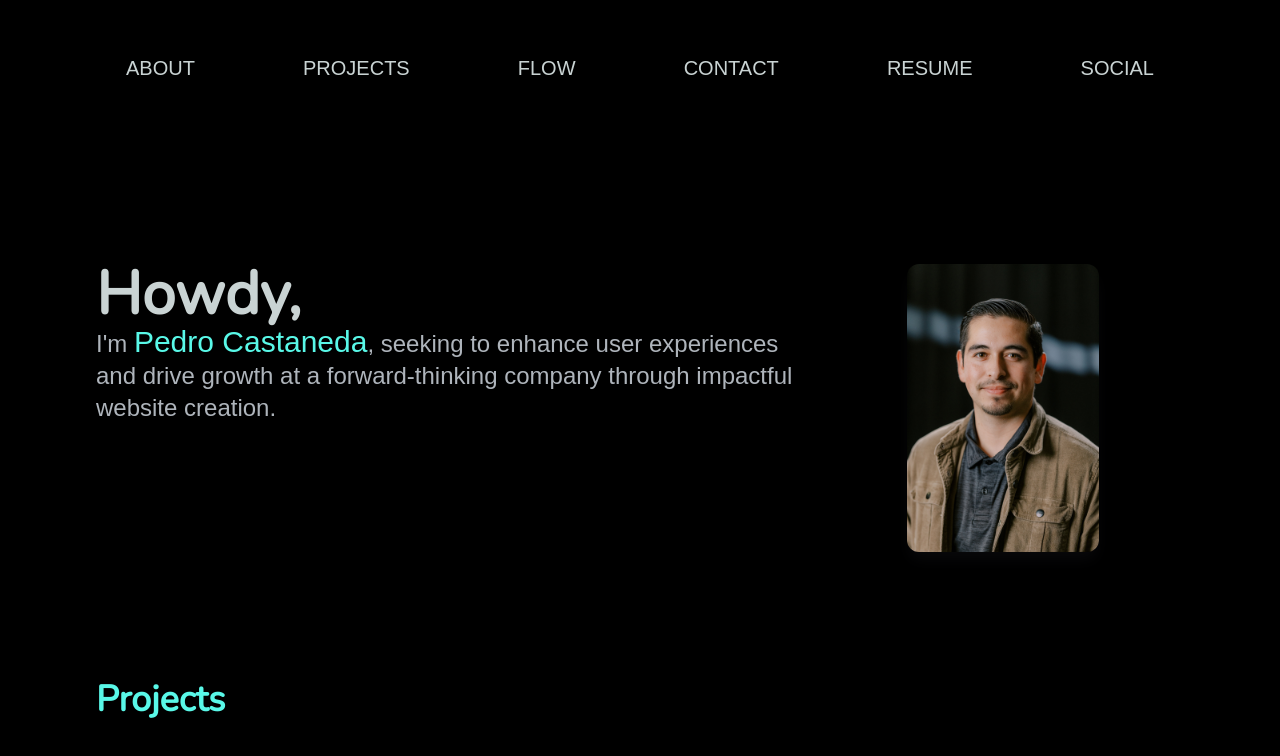
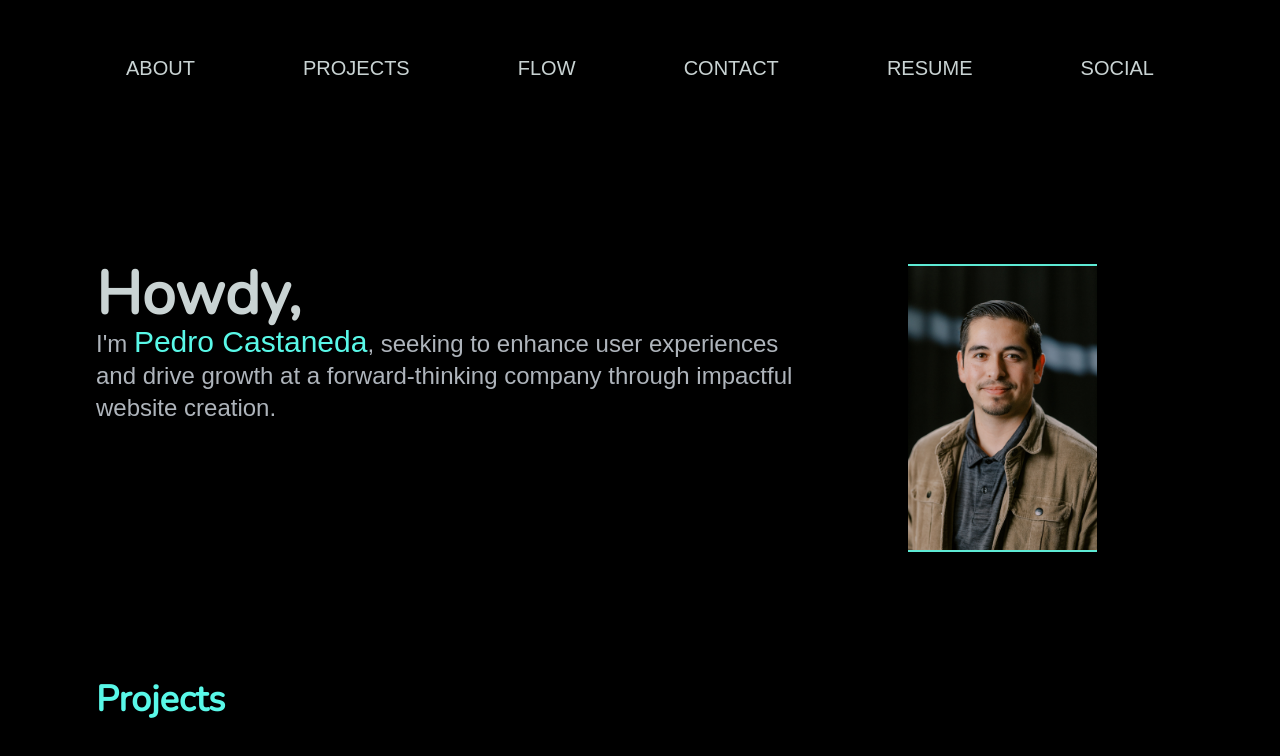
Before and after one commit to rooted92/pedrocwebsite, a React (Create React App) app: page / in a window 1280 px wide. Shown: the top 756 px of the page. Built offline with nearby package versions, Linux system fonts and the light colour scheme; a web font is replaced by a local one.

Commit message:
added img border

```diff
--- a/src/components/HomePageFolder/HomePage.tsx
+++ b/src/components/HomePageFolder/HomePage.tsx
@@ -61,7 +61,7 @@ const HomePage = (): JSX.Element => {
                                     I'm <span className='text-3xl lightNeonBlue'>Pedro Castaneda</span>, seeking to enhance user experiences and drive growth at a forward-thinking company through impactful website creation.</p>
                             </div>
                             <div className='flex justify-center'>
-                                <img className='mt-4 md:mt-0 md:w-3/4 md:h-96 md:object-cover md:object-top rounded-xl lg:w-auto lg:h-72 shadow-zinc-950 shadow-lg' src={Headshot} alt="Picture of me, Pedro" />
+                                <img className='mt-4 md:mt-0 md:w-3/4 md:h-96 md:object-cover md:object-top lg:w-auto lg:h-72 border-y-2 border-teal-300' src={Headshot} alt="Picture of me, Pedro" />
                             </div>
                         </div>
 
--- a/src/components/NavbarFolder/Navbar.css
+++ b/src/components/NavbarFolder/Navbar.css
@@ -4,13 +4,8 @@
   color: rgba(201, 211, 211, 1);
 }
 
-#nav a:hover,
-#nav button:hover {
-  /* color: rgba(89, 248, 232, 1); */
-}
-
-#navbar-hamburger a:hover {
-  /* color: rgba(89, 248, 232, 1); */
+.darkGreenBg {
+  background-color: rgba(3, 20, 24, 1);
 }
 
 .lightNeonBlue {
```
